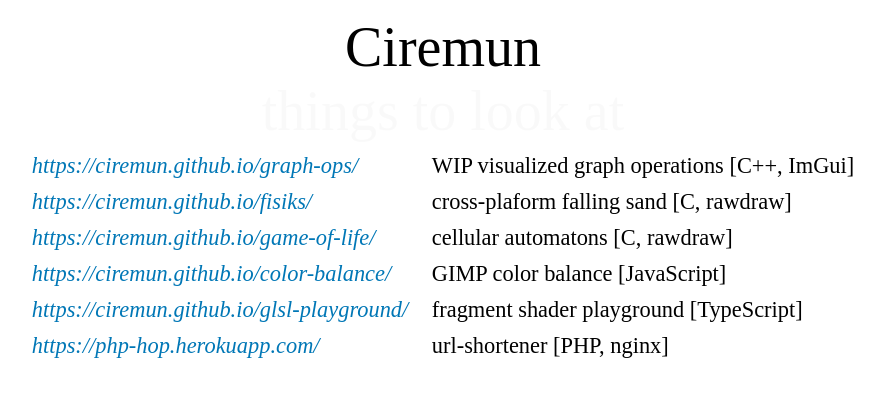
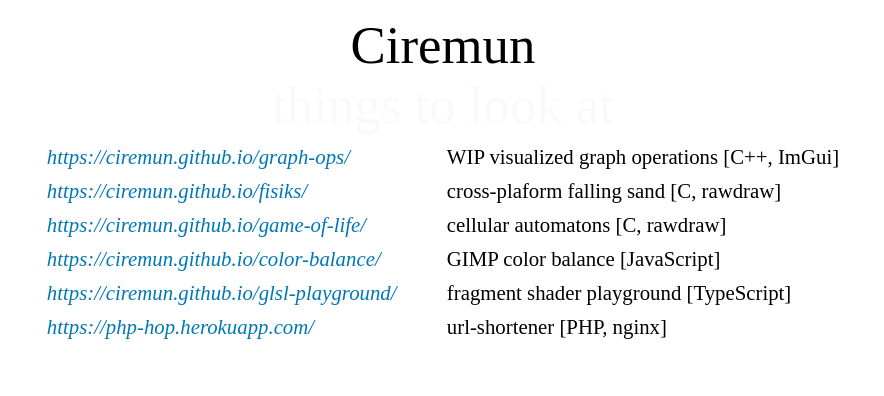
Before and after one commit to Ciremun/Ciremun.github.io, a plain HTML site: page index.html in a window 1280 px wide. Shown: the whole page, without its empty margins (197-1081 px from the left). Drawn offline with Linux system fonts and the light colour scheme.

Commit message:
reduce font size

```diff
--- a/index.html
+++ b/index.html
@@ -25,12 +25,12 @@
         display: flex;
         justify-content: center;
         margin-top: 15px;
-        font-size: 3.5em;
+        font-size: 3.3em;
     }
     .shadow {
         display: flex;
         justify-content: center;
-        font-size: 3.5em;
+        font-size: 3.3em;
         opacity: 0.02;
     }
     .rows {
@@ -47,7 +47,7 @@
         width: 400px;
     }
     .row div {
-        font-size: 1.4em;
+        font-size: 1.3em;
     }
     @media (max-width: 858px) {
         .ciremun, .shadow {
```
